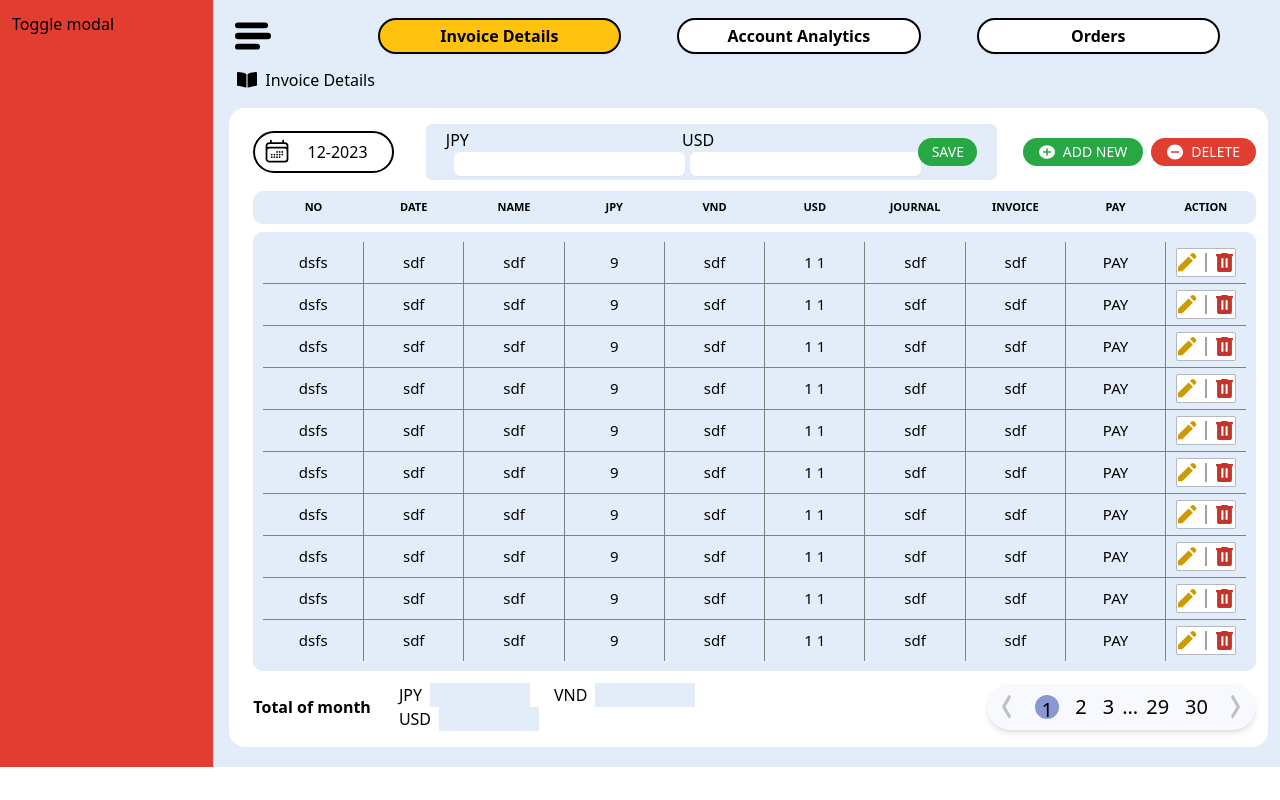
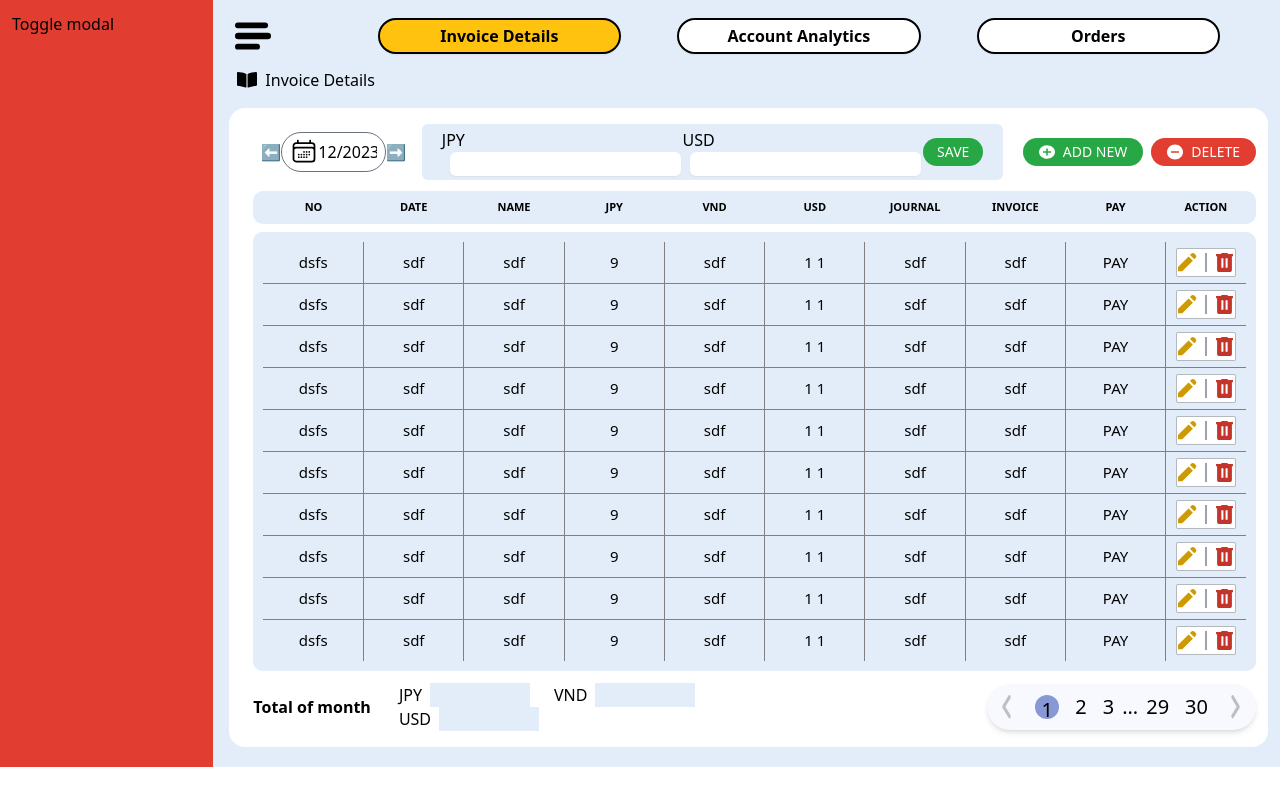
Before and after one commit to SelinaNguyen98/SBA_PaymentIncome_ManagementPRJ_FrontEnd, a React (Vite) app: page / in a window 1280 px wide. Built offline with nearby package versions, Linux system fonts and the light colour scheme; some icons are missing.

Commit message:
date picker format

```diff
--- a/src/Utils/style.css
+++ b/src/Utils/style.css
@@ -6,7 +6,7 @@
   box-shadow: inset 0 7px 9px -7px rgba(0, 0, 0, 0.4);
 }
 
-.react-datepicker-wrapper,
+/* .react-datepicker-wrapper,
 .react-datepicker__input-container,
 .react-datepicker__input-container {
   height: 100%;
@@ -16,44 +16,4 @@
   height: 100%;
   justify-content: center;
   align-items: center;
-}
-
-/* .react-datepicker-wrapper,
-.react-datepicker__input-container {
-  height: 100%;
-}
-
-*/
-
-/* input::-webkit-inner-spin-button,
-input::-webkit-clear-button {
-  display: block;
-}
-
-input[type="date"]::-webkit-calendar-picker-indicator {
-  display: none;
-  -webkit-appearance: none;
-}
-
-input[type="date"]::-webkit-datetime-edit-day-field {
-  -webkit-appearance: none;
-
-  display: none;
 } */
-
-/* input::-webkit-calendar-picker-indicator:hover {
-  background: transparent;
-  cursor: pointer;
-} */
-
-/* input::-webkit-calendar-picker-indicator::after {
-  content: '';
-  display: block;
-  background: url(https://cdn3.iconfinder.com/data/icons/google-material-design-icons/48/ic_keyboard_arrow_down_48px-32.png) no-repeat;
-  width: 32px;
-  height: 32px;
-  position: absolute;
-  top: 50%;
-  right: 0;
-  margin-top: -16px;
-} */
--- /dev/null
+++ b/src/Utils/utils/maths.js
@@ -0,0 +1,21 @@
+export const formatStringMonthYearToDate = (sMonth, sYear) => {
+  // Make sure sMonth and sYear are valid numbers
+  const month = parseInt(sMonth, 10);
+  const year = parseInt(sYear, 10);
+
+  // Check if the values are valid
+  if (isNaN(month) || isNaN(year) || month < 1 || month > 12) {
+    throw new Error("Invalid month or year values");
+  }
+
+  // Create a new Date object using the provided values
+  const formattedDate = new Date(year, month - 1);
+
+  return formattedDate;
+};
+
+
+export const checkRegexMonthDatePattern = (input) => {
+  const regexPattern = /^(0[1-9]|1[0-2])\/\d{4}$/;
+  return regexPattern.test(input);
+};
--- a/src/components/Invoice_Management/InvoiceDetails/InvoiceDetails.jsx
+++ b/src/components/Invoice_Management/InvoiceDetails/InvoiceDetails.jsx
@@ -4,7 +4,7 @@ import NavHeader from "../../NavHeader";
 import Button from "../../Button";
 import InvoiceDetailFooter from "./InvoicDetailFooter/InvoiceDetailFooter";
 import "./styles.css";
-import { useContext, useState } from "react";
+import { useContext, useEffect, useState } from "react";
 import { AppContext } from "../../../Utils/contexts/app.context";
 import Modal from "../../Modal/Modal";
 import NewPaymentForm from "./NewPaymentForm";
@@ -23,8 +23,12 @@ export default function InvoiceDetails() {
 
   const [selectedDate, setSelectedDate] = useState(new Date());
 
+  useEffect(() => {
+    console.log(selectedDate);
+  }, [selectedDate]);
+
   return (
-    <div className={`grid grid-cols-12 gap-0 bg-main-theme`}>
+    <div className={`grid grid-cols-12  bg-main-theme`}>
       {isShowAsideFilter && (
         <div className="col-span-2  bg-red p-3	">
           <button>Toggle modal</button>
@@ -57,9 +61,13 @@ export default function InvoiceDetails() {
 
         {/* control area */}
         <div className="ml-4 mr-3 mt-4 pl-6 pr-3 pt-4 pb-4  bg-white rounded-[16px] ">
-          <div className="grid grid-cols-12 gap-8 items-center w-full overflow-auto ">
+          <div className="grid grid-cols-12 gap-2 items-center w-full overflow-auto ">
             {/* <div className="col-span-12 lg:col-span-2"></div> */}
-            <MonthYearPicker className="col-span-12 lg:col-span-2"/>
+            <MonthYearPicker
+              selectedDate={selectedDate}
+              setSelectedDate={setSelectedDate}
+              className="col-span-12 lg:col-span-2"
+            />
 
             <div className=" col-span-12 lg:col-span-7 bg-main-theme items-center py-1 rounded-md ">
               <div className="grid grid-cols-9 items-center px-5 ">
--- a/src/components/MonthYearPicker/MonthYearPicker.jsx
+++ b/src/components/MonthYearPicker/MonthYearPicker.jsx
@@ -1,8 +1,105 @@
-import { useState } from "react";
+import { useEffect, useState } from "react";
 import ReactDatePicker, { CalendarContainer } from "react-datepicker";
 import "react-datepicker/dist/react-datepicker.css";
+import {
+  checkRegexMonthDatePattern,
+  formatStringMonthYearToDate,
+} from "../../Utils/utils/maths";
 
-function CustomCelendarIcon({ onClick }) {
+export default function MonthYearPicker({
+  className,
+  selectedDate,
+  setSelectedDate,
+}) {
+  const [tmp, setTmp] = useState("");
+
+  useEffect(() => {
+    const valueString = selectedDate.toLocaleDateString("en-US", {
+      month: "2-digit",
+      year: "numeric",
+    });
+    setTmp(valueString);
+  }, [selectedDate]);
+
+  const handleIncrementMonth = () => {
+    const newDate = new Date(selectedDate);
+    newDate.setMonth(newDate.getMonth() + 1);
+    setSelectedDate(newDate);
+  };
+
+  const handleDecrementMonth = () => {
+    const newDate = new Date(selectedDate);
+    newDate.setMonth(newDate.getMonth() - 1);
+    setSelectedDate(newDate);
+  };
+
+  const handleBlur = () => {
+    const dateString = tmp;
+    const isValidInput = checkRegexMonthDatePattern(dateString);
+
+    if (isValidInput) {
+      const [sMonth, sYear] = dateString.split("/");
+      const date = formatStringMonthYearToDate(sMonth, sYear);
+      setSelectedDate(date);
+    } else {
+      const valueString = selectedDate.toLocaleDateString("en-US", {
+        month: "2-digit",
+        year: "numeric",
+      });
+      setTmp(valueString);
+    }
+  };
+
+  const handleKeyPress = (event) => {
+    if (event.key === "Enter") {
+      handleBlur();
+      // Your logic for Enter key press event
+    }
+  };
+
+  return (
+    <div className={`flex flex-1 items-center px-2 rounded-full ${className}`}>
+      <div onClick={handleDecrementMonth}>⬅️</div>
+
+      <div
+        className={`flex flex-1 items-center px-2 rounded-full border border-gray-500 focus:border-2 focus:border-black focus:outline `}
+      >
+        <ReactDatePicker
+          selected={selectedDate}
+          onChange={(date) => setSelectedDate(date)}
+          customInput={<CustomCelendarsIcon />}
+          showMonthYearPicker
+          showPopperArrow={false}
+        />
+        {/* <div className="flex-1 text-center"> */}
+        {/* <ReactDatePicker
+            className=" text-center focus:outline-none font-medium w-full h-full"
+            selected={tmp}
+            // onChange={setTmp}
+
+            dateFormat="MM-yyyy"
+            showPopperArrow={false}
+            calendarContainer={CustomCalendarContainer}
+          /> */}
+        <input
+          className=" flex-1 text-center  focus:outline-none font-medium w-full h-full"
+          value={tmp}
+          onChange={(event) => {
+            const value = event.target.value;
+            setTmp(value);
+          }}
+          onBlur={handleBlur}
+          onKeyPress={handleKeyPress}
+        ></input>
+      </div>
+      {/* </div> */}
+      <div onClick={handleIncrementMonth}>➡️</div>
+    </div>
+  );
+}
+
+// eslint-disable-next-line react/prop-types
+const CustomCelendarsIcon = ({ onClick }) => {
   return (
     <div
       className={`flex text-center justify-center items-center  py-1 cursor-pointer`}
@@ -24,36 +121,76 @@ function CustomCelendarIcon({ onClick }) {
       </svg>
     </div>
   );
-}
+};
 
 function CustomCalendarContainer({ className }) {
   return <CalendarContainer className={className}></CalendarContainer>;
 }
 
-export default function MonthYearPicker({ className }) {
-  const [selectedDate, setSelectedDate] = useState(new Date());
+// import { useState } from "react";
+// import ReactDatePicker, { CalendarContainer } from "react-datepicker";
+// import "react-datepicker/dist/react-datepicker.css";
 
-  return (
-    <div
-      className={`flex items-center px-2 rounded-full border-2 border-black ${className}`}
-    >
-      <ReactDatePicker
-        selected={selectedDate}
-        onChange={(date) => setSelectedDate(date)}
-        customInput={<CustomCelendarIcon />}
-        showMonthYearPicker
-        showPopperArrow={false}
-      />
-      <div className="flex-1 text-center">
-        <ReactDatePicker
-          className=" text-center focus:outline-none font-medium w-full h-full"
-          selected={selectedDate}
-          onChange={(date) => setSelectedDate(date)}
-          dateFormat="MM-yyyy"
-          showPopperArrow={false}
-          calendarContainer={CustomCalendarContainer}
-        />
-      </div>
-    </div>
-  );
-}
+// export default function MonthYearPicker({
+//   className,
+//   selectedDate,
+//   setSelectedDate,
+// }) {
+//   // const [selectedDate, setSelectedDate] = useState(new Date());
+
+//   return (
+//     <div className={`flex flex-1 items-center px-2 rounded-full ${className}`}>
+//       <div>⬅️</div>
+//       <div
+//         className={`flex flex-1  items-center px-2 rounded-full border-2 border-black `}
+//       >
+//         <ReactDatePicker
+//           selected={selectedDate}
+//           onChange={(date) => setSelectedDate(date)}
+//           customInput={<CustomCelendarsIcon />}
+//           showMonthYearPicker
+//           showPopperArrow={false}
+//         />
+//         <div className="flex-1 text-center">
+//           <ReactDatePicker
+//             className=" text-center focus:outline-none font-medium w-full h-full"
+//             selected={selectedDate}
+//             // onChange={(date) => setSelectedDate(date)}
+//             dateFormat="MM-yyyy"
+//             showPopperArrow={false}
+//             calendarContainer={CustomCalendarContainer}
+//           />
+//         </div>
+//       </div>
+//       <div>➡️</div>
+//     </div>
+//   );
+// }
+
+// function CustomCelendarsIcon({ onClick }) {
+//   return (
+//     <div
+//       className={`flex text-center justify-center items-center  py-1 cursor-pointer`}
+//     >
+//       <svg
+//         onClick={onClick}
+//         xmlns="http://www.w3.org/2000/svg"
+//         fill="none"
+//         viewBox="0 0 24 24"
+//         strokeWidth="1.5"
+//         stroke="currentColor"
+//         className="w-7 h-7"
+//       >
+//         <path
+//           strokeLinecap="round"
+//           strokeLinejoin="round"
+//           d="M6.75 3v2.25M17.25 3v2.25M3 18.75V7.5a2.25 2.25 0 0 1 2.25-2.25h13.5A2.25 2.25 0 0 1 21 7.5v11.25m-18 0A2.25 2.25 0 0 0 5.25 21h13.5A2.25 2.25 0 0 0 21 18.75m-18 0v-7.5A2.25 2.25 0 0 1 5.25 9h13.5A2.25 2.25 0 0 1 21 11.25v7.5m-9-6h.008v.008H12v-.008ZM12 15h.008v.008H12V15Zm0 2.25h.008v.008H12v-.008ZM9.75 15h.008v.008H9.75V15Zm0 2.25h.008v.008H9.75v-.008ZM7.5 15h.008v.008H7.5V15Zm0 2.25h.008v.008H7.5v-.008Zm6.75-4.5h.008v.008h-.008v-.008Zm0 2.25h.008v.008h-.008V15Zm0 2.25h.008v.008h-.008v-.008Zm2.25-4.5h.008v.008H16.5v-.008Zm0 2.25h.008v.008H16.5V15Z"
+//         />
+//       </svg>
+//     </div>
+//   );
+// }
+
+// function CustomCalendarContainer({ className }) {
+//   return <CalendarContainer className={className}></CalendarContainer>;
+// }
--- a/src/components/Popover/Popover.jsx
+++ b/src/components/Popover/Popover.jsx
@@ -13,7 +13,6 @@ import {
   useInteractions,
 } from "@floating-ui/react";
 import { motion, AnimatePresence } from "framer-motion";
-import { createPortal } from "react-dom";
 
 export default function Popover({
   children,
@@ -25,7 +24,7 @@ export default function Popover({
 
   const id = useId();
 
-  const { refs, floatingStyles, context } = useFloating({
+  const { refs, floatingStyles, middlewareData, context } = useFloating({
     open,
     onOpenChange: setOpen,
     // middleware: [offset(2), shift(), arrow({ element: arrowRef })],
@@ -57,7 +56,7 @@ export default function Popover({
               ref={refs.setFloating}
               style={{
                 ...floatingStyles,
-                // transformOrigin: "top",
+                transformOrigin: `left top`,
                 // transformOrigin: "top",
               }}
               {...getFloatingProps()}
```
Also changed, not shown: src/components/Invoice_Management/InvoiceDetails/Pagination/Pagination.jsx (+4 -4 lines).
